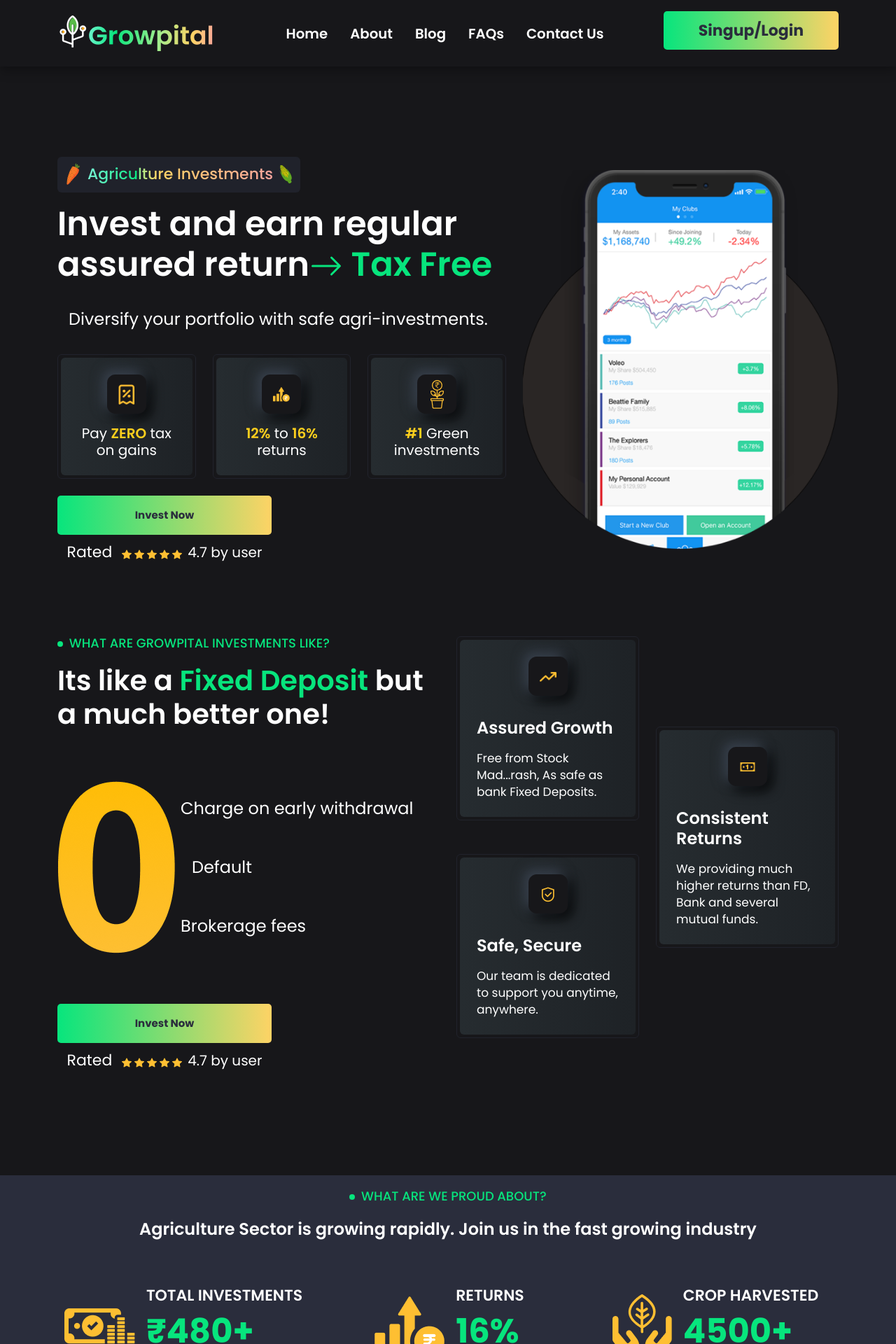
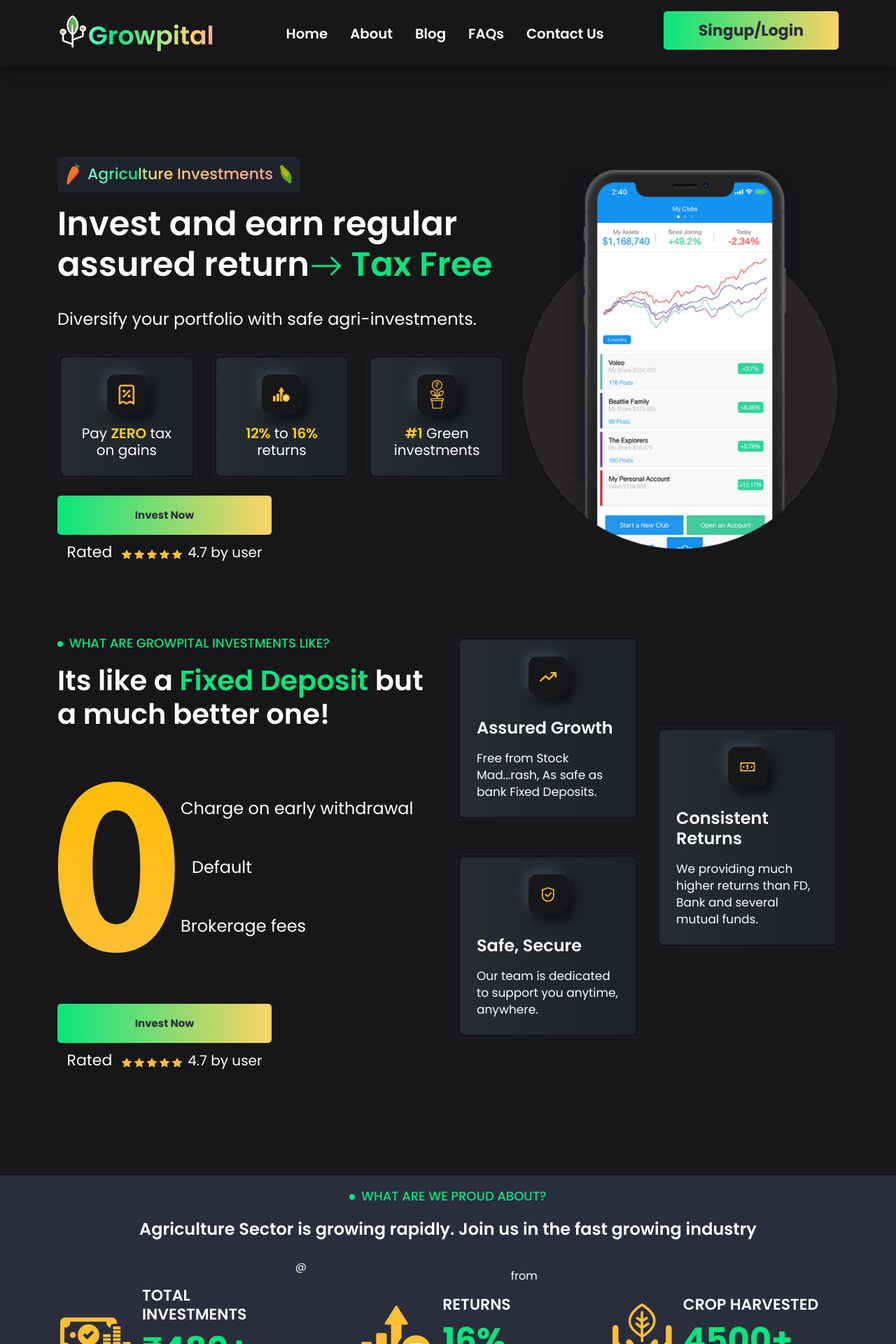
Before and after one commit to gwzconsultants/growpital-cms-demo, a React (Create React App) app: page / in a window 1280 px wide. Shown: the top 1920 px of the page at 70% size. Built offline with nearby package versions, Linux system fonts and the light colour scheme.

Commit message:
netlify update

```diff
--- a/src/components/Accordian.jsx
+++ b/src/components/Accordian.jsx
@@ -16,8 +16,9 @@
 
   const handleClick =()=>{
     setIndex()
+
   }
-console.log(index)
+
 
   const AccorianItems = [
     {
@@ -50,7 +51,7 @@
 
       <Row className="d-flex justify-content-center align-items-start pt-5">
         <Col xs={12} md={12} lg={6} className="text-center text-lg-start mb-5 mb-lg-0" >
-          <Carousel activeIndex={index} className="vertical" controls={false} indicators={false} autoPlay={true} interval={5000} onSelect={handleSelect}  >
+          <Carousel activeIndex={index}  className="vertical" controls={false} indicators={false} autoPlay={true} interval={5000} onSelect={handleSelect}  >
             <Carousel.Item  >
               <img
 
--- a/src/components/CardCounter.jsx
+++ b/src/components/CardCounter.jsx
@@ -11,14 +11,16 @@
       Title: "Total Investments",
       Count: "₹480+",
       Tenur: "Lakhs",
-      Img: Icon1
+      Img: Icon1,
+      middel:"@"
     },
     {
       Id: "",
       Title: "Returns",
       Count: "16%",
       Tenur: "Per AnnUm",
-      Img: Icon2
+      Img: Icon2,
+      middel:"from"
     },
     {
       Id: "",
@@ -46,7 +48,9 @@
               </div>
             </Card.Body>
           </Card>
+          <div><p className="text-white">{Item.middel}</p></div>
         </Col>
+
       ))}
     </>
   );
--- a/src/components/RangeProgressBar.jsx
+++ b/src/components/RangeProgressBar.jsx
@@ -137,10 +137,11 @@
     const previousMarkIndex = value;
     const previousMark = marks[previousMarkIndex];
     const remainder = value % 1;
+    console.log(remainder)
     if (remainder === 0) {
       return  previousMark.name;
     }
-    const nextMark = marks[previousMarkIndex + 1];
+    const nextMark = marks[previousMarkIndex - 1];
     const increment = (nextMark.scaledValue - previousMark.scaledValue) / 1;
     return remainder * increment + previousMark.scaledValue;
   }
@@ -151,6 +152,8 @@
   const handleChange = (event, newValue) => {
     setValue(newValue);
     setCalculetOne(((scale(value) * roi(value)) / 100) * 1);
+    // console.log(scale(value))
+    // console.log( roi(value))
     setCalculetThree(((scale(value) * roi(value)) / 100) * 3);
 
   };
--- a/src/pages/Home.jsx
+++ b/src/pages/Home.jsx
@@ -53,7 +53,7 @@
                   <BsArrowRight /> Tax Free
                 </span>
               </h1>
-              <p className="text-white fw-400 fs-24 m-3 mb-md-4 py-2">
+              <p className="text-white fw-400 fs-24 my-3 mb-md-4 py-2">
                 Diversify your portfolio with safe agri-investments.
               </p>
               <div className="px-5 px-lg-0">
@@ -213,7 +213,7 @@
               </h2>
             </Col>
           </Row>
-          <Row className="d-flex justify-content-center align-items-start pt-5">
+          <Row className="d-flex justify-content-center align-items-start pt-3">
             <Col className="text-center text-md-end" >
               <Accordian Display_Sr_No="text-main-gold me-3" />
             </Col>
```
Also changed, not shown: src/components/InvestCardHome.jsx (added), 1 other file (tests, documents, lock files or other folders).
